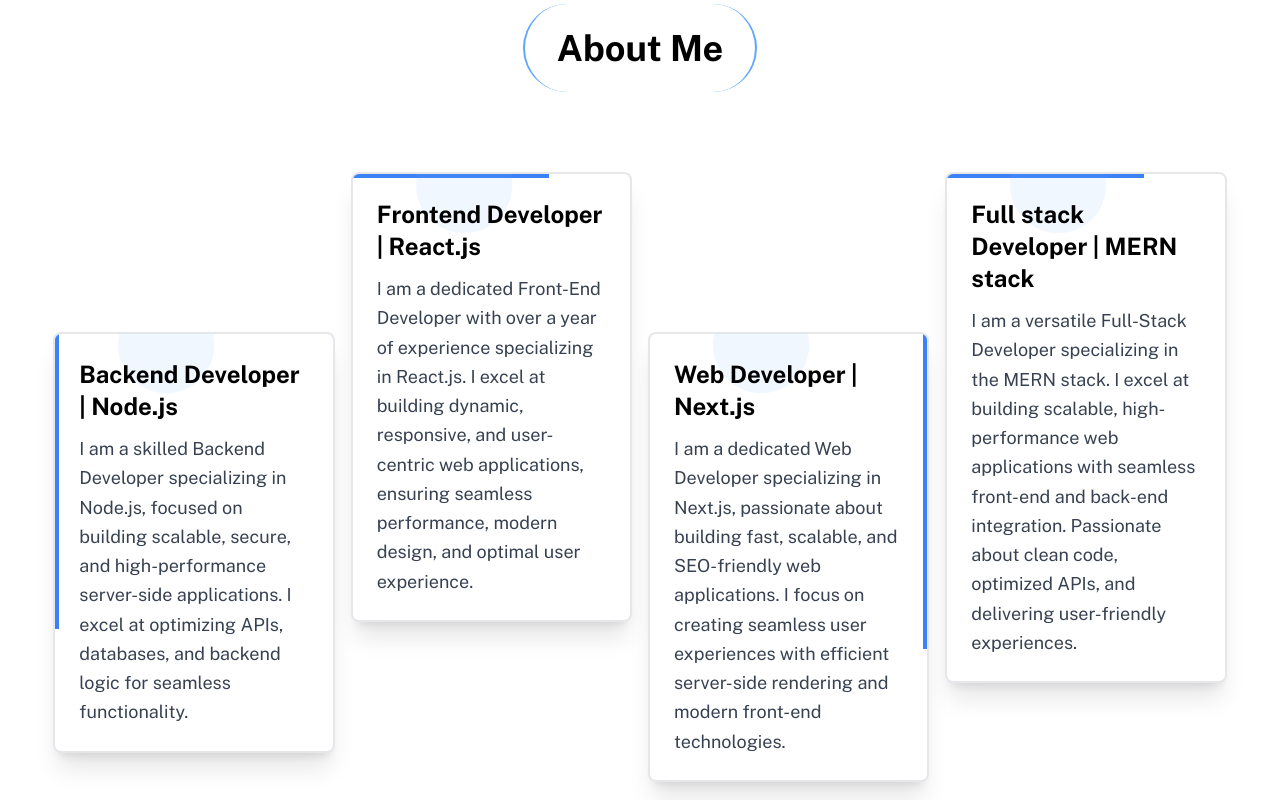
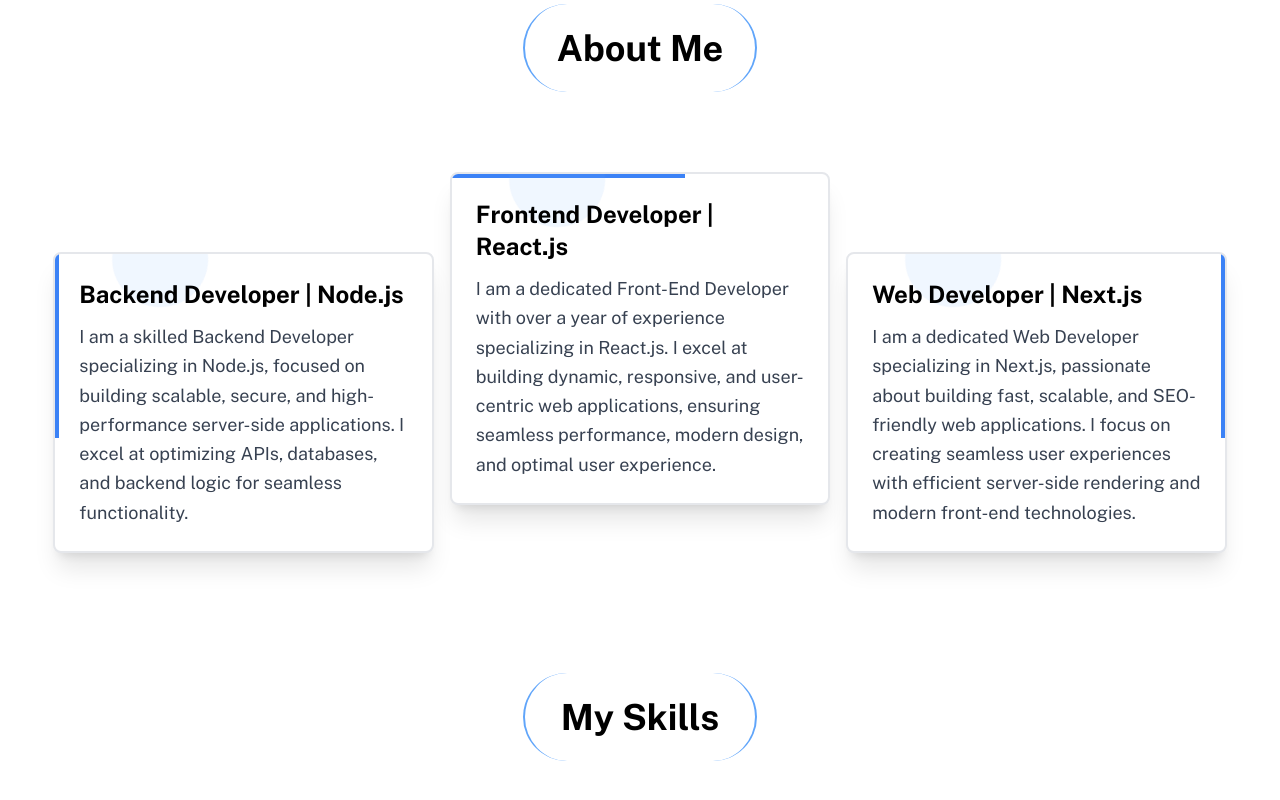
Before and after one commit to walid-official/my-new-portfolio, a React (Vite) app: page / in a window 1280 px wide. Shown: the part 820-1620 px from the top of the page. Built offline with nearby package versions, Linux system fonts and the light colour scheme.

Commit message:
about section is modified

```diff
--- a/src/components/About/About.jsx
+++ b/src/components/About/About.jsx
@@ -12,8 +12,8 @@
           </h2>
         </div>
         <div className="lg:flex justify-center py-20">
-          <div className="grid grid-cols-4 gap-4">
-            <div className="mt-40">
+          <div className="grid grid-cols-3 gap-4">
+            <div className="mt-20">
               <motion.div
                 initial={{ opacity: 0, scale: 0.9 }}
                 animate={{ opacity: 1, scale: 1 }}
@@ -151,7 +151,7 @@
               </motion.div>
             </div>
 
-            <div className="mt-40">
+            <div className="mt-20">
               <motion.div
                 initial={{ opacity: 0, scale: 0.9 }}
                 animate={{ opacity: 1, scale: 1 }}
@@ -220,72 +220,6 @@
                 </div>
               </motion.div>
             </div>
-
-            <div className="">
-              <motion.div
-                initial={{ opacity: 0, scale: 0.9 }}
-                animate={{ opacity: 1, scale: 1 }}
-                whileHover={{
-                  scale: 1.05,
-                  boxShadow: "0px 8px 20px rgba(0, 102, 255, 0.3)",
-                }}
-                transition={{ duration: 0.5 }}
-                className="relative bg-white border-2 rounded-lg shadow-xl p-6 max-w-md mx-auto overflow-hidden"
-              >
-                {/* Animated Border */}
-                <motion.div
-                  initial={{ width: "0%" }}
-                  animate={{ width: "100%" }}
-                  transition={{
-                    duration: 1.5,
-                    repeat: Infinity,
-                    repeatType: "reverse",
-                  }}
-                  className="absolute top-0 left-0 h-1 bg-blue-500"
-                ></motion.div>
-
-                {/* Animated Decorative Shapes */}
-                <motion.div
-                  initial={{ x: -50, y: -50 }}
-                  animate={{
-                    x: [0, 100, 100, 0, -100, -100, 0],
-                    y: [0, -100, 100, 100, 0, -100, -100],
-                    rotate: [0, 90, 180, 270, 360],
-                  }}
-                  transition={{
-                    duration: 10,
-                    repeat: Infinity,
-                    ease: "linear",
-                  }}
-                  className="absolute w-16 h-16 bg-blue-500 rounded-full opacity-20"
-                ></motion.div>
-
-                <motion.div
-                  initial={{ x: 50, y: 50 }}
-                  animate={{
-                    x: [0, -100, -100, 0, 100, 100, 0],
-                    y: [0, 100, -100, -100, 0, 100, 100],
-                    rotate: [0, 90, 180, 270, 360],
-                  }}
-                  transition={{
-                    duration: 12,
-                    repeat: Infinity,
-                    ease: "linear",
-                  }}
-                  className="absolute w-24 h-24 bg-blue-400 rounded-full opacity-10"
-                ></motion.div>
-
-                {/* Text Section */}
-                <div className="relative z-10">
-                  <h2 className="text-2xl font-bold text-[#000] mb-3">
-                    Full stack Developer | MERN stack
-                  </h2>
-                  <p className="text-gray-700 text-lg leading-relaxed">
-                  I am a versatile Full-Stack Developer specializing in the MERN stack. I excel at building scalable, high-performance web applications with seamless front-end and back-end integration. Passionate about clean code, optimized APIs, and delivering user-friendly experiences.
-                  </p>
-                </div>
-              </motion.div>
-            </div>
           </div>
         </div>
       </div>
```
